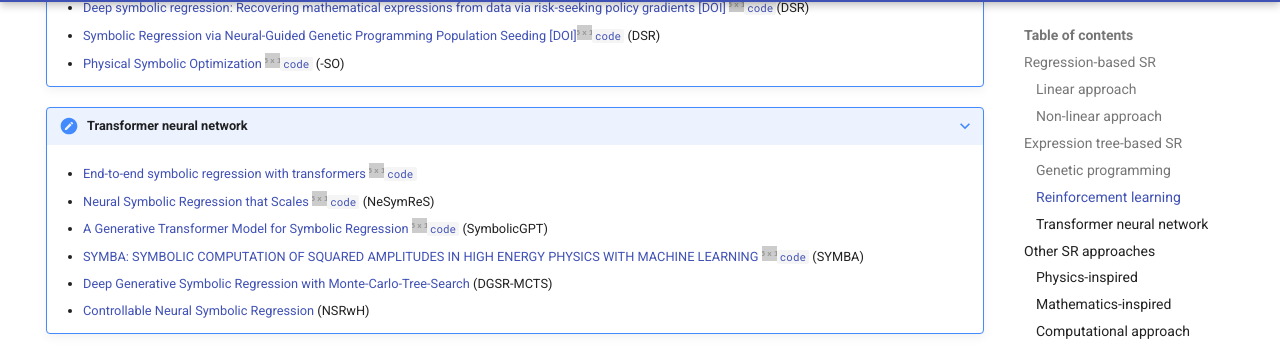
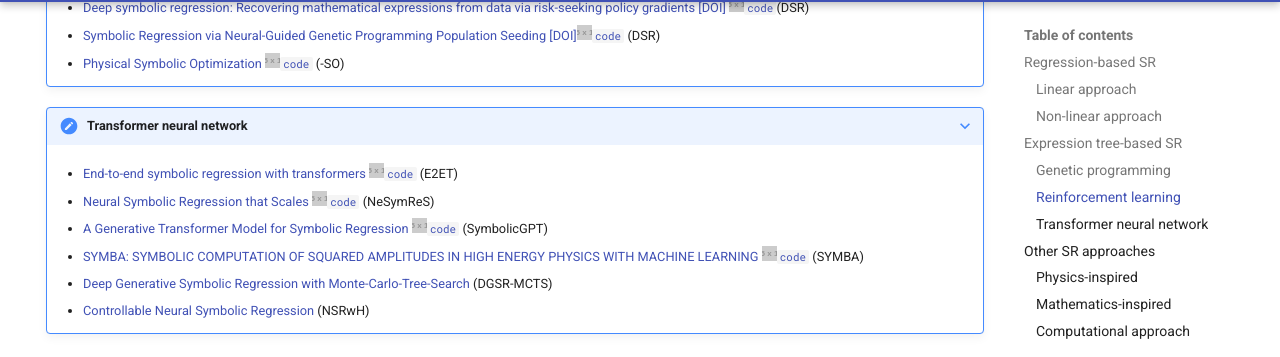
Before and after one commit to nmakke/SR-LivingReview, an MkDocs documentation site: the page built from docs/methods.md, in a window 1280 px wide and 900 px high, scrolled down 1617 px. Shown: the part 94-451 px from the top of the window. Built offline with MkDocs 1.6.1 and Material for MkDocs 9.7.7, drawn with Linux system fonts in a browser that asks for light colours; formulas are drawn with MathJax 3; comment, search, counter and statistics services are not loaded.

Commit message:
Update methods.md

```diff
--- a/docs/methods.md
+++ b/docs/methods.md
@@ -74,7 +74,7 @@ Below you find the list of SR methods for each category.
     ###  Transformer neural network
     </div>
 
-    * [End-to-end symbolic regression with transformers](https://arxiv.org/abs/2204.10532) [![#c5f015](https://via.placeholder.com/15/c5f015/000000?text=+)`code`](https://github.com/facebookresearch/symbolicregression)
+    * [End-to-end symbolic regression with transformers](https://arxiv.org/abs/2204.10532) [![#c5f015](https://via.placeholder.com/15/c5f015/000000?text=+)`code`](https://github.com/facebookresearch/symbolicregression) (E2ET)
     * [Neural Symbolic Regression that Scales](https://arxiv.org/abs/2106.06427) [![#c5f015](https://via.placeholder.com/15/c5f015/000000?text=+)`code`](https://github.com/SymposiumOrganization/NeuralSymbolicRegressionThatScales) (NeSymReS)
     * [A Generative Transformer Model for Symbolic Regression](https://arxiv.org/pdf/2106.14131.pdf) [![#c5f015](https://via.placeholder.com/15/c5f015/000000?text=+)`code`](https://github.com/mojivalipour/symbolicgpt) (SymbolicGPT)
     * [SYMBA: SYMBOLIC COMPUTATION OF SQUARED AMPLITUDES IN HIGH ENERGY PHYSICS WITH MACHINE LEARNING](https://arxiv.org/pdf/2206.08901.pdf) [![#c5f015](https://via.placeholder.com/15/c5f015/000000?text=+)`code`](https://github.com/ML4SCI/SYMBAHEP) (SYMBA)
```
